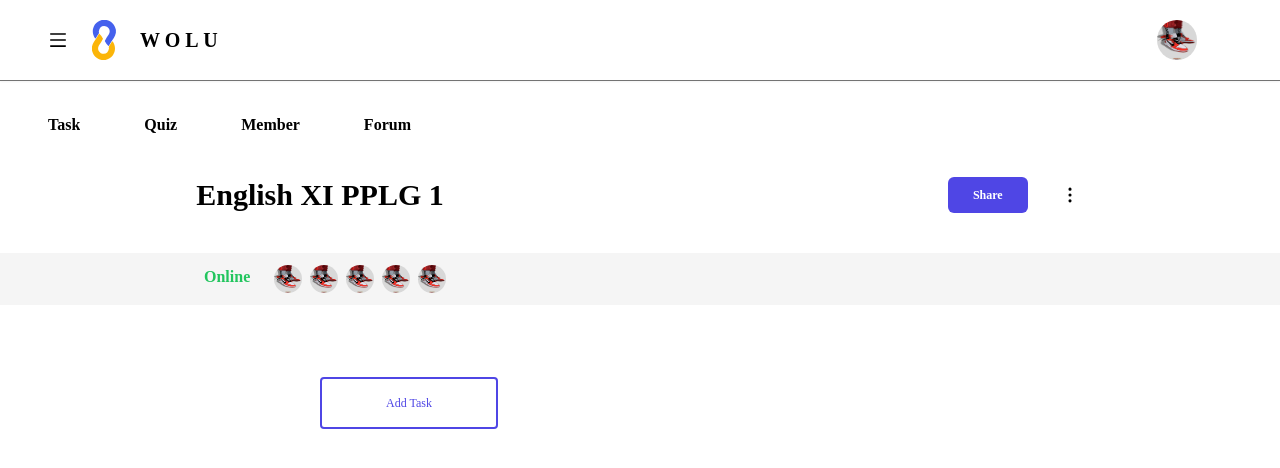
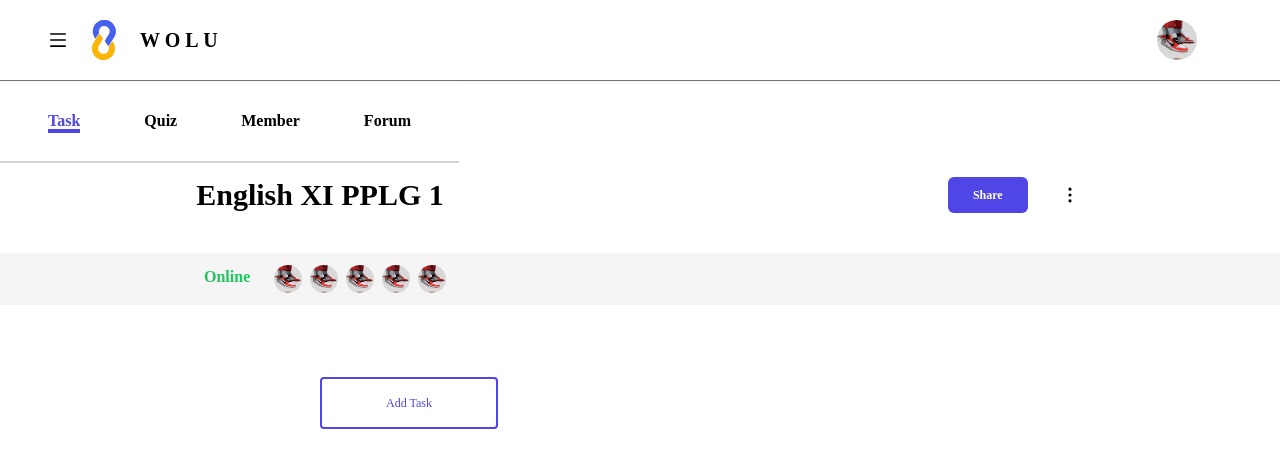
Before and after one commit to farda222/web-wolucrot-v2, a React (Vite) app: page /Yourclass in a window 1280 px wide. Shown: the top 468 px of the page. Built offline with nearby package versions, Linux system fonts and the light colour scheme.

Commit message:
Add files via upload

```diff
--- a/src/Components/Detailclass.jsx
+++ b/src/Components/Detailclass.jsx
@@ -9,10 +9,10 @@ const Detail = () => {
   return (
     <div className="font-Jakarta">
       <Navbar/>
-      <nav className="bg-white p-4 px-12 mt-4 font-Jakarta lg:float-left">
-        <ul className="flex justify-between items-center lg:gap-14">
+      <nav className="bg-white p-4 px-12 py-7 font-Jakarta lg:float-left border-b-2 border-neutral-300 2xl:w-full">
+        <ul className="flex justify-between items-center lg:gap-14 2xl:gap-24 2xl:float-left">
           <li className="mr-2">
-            <a href="#" className="text-black hover:text-indigo-600 hover:border-b-4 hover:border-indigo-600 w-56 font-semibold transition-all">
+            <a href="#" className="text-indigo-600 hover:text-indigo-600 border-b-4 border-indigo-600 w-56 font-semibold transition-all">
               Task
             </a>
           </li>
@@ -33,7 +33,7 @@ const Detail = () => {
           </li>
         </ul>
       </nav>
-      <div className="flex justify-center align-middle items-center mx-auto container gap-6 mt-7 ml-1 font-Jakarta lg:mt-24">
+      <div className="flex justify-center align-middle items-center mx-auto container gap-6 mt-7 ml-1 font-Jakarta lg:mt-24 2xl:mt-32">
         <h1 className="text-black font-semibold text-2xl lg:text-3xl 2xl:ml-60">English XI PPLG 1</h1>
         <button className="text-white bg-indigo-600 w-16 h-7  font-semibold rounded-md text-xs lg:ml-[30rem] lg:w-20 lg:h-9 2xl:ml-[55rem]">Share</button>
         <div className="relative flex-row -ml-4">
```
